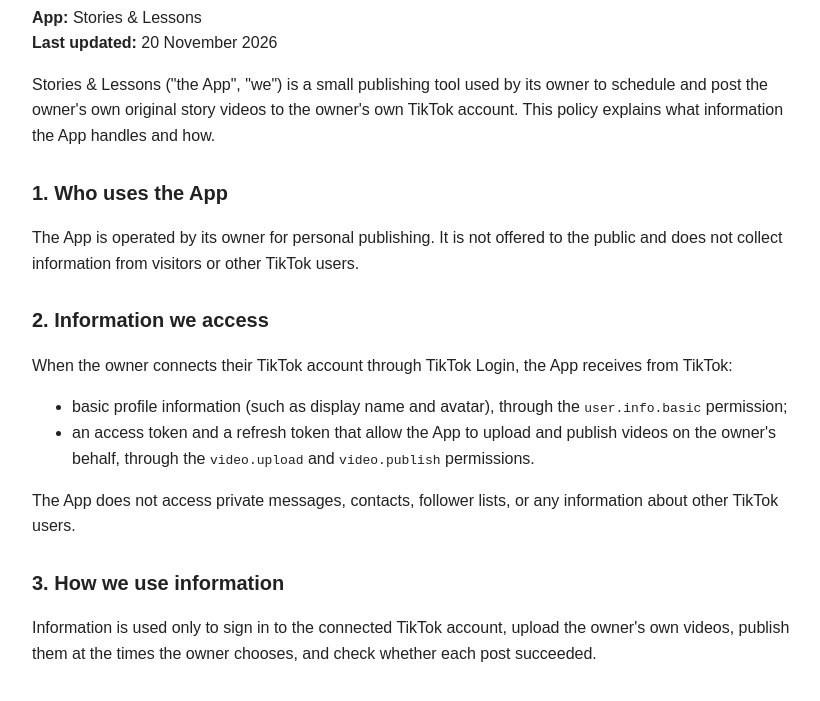
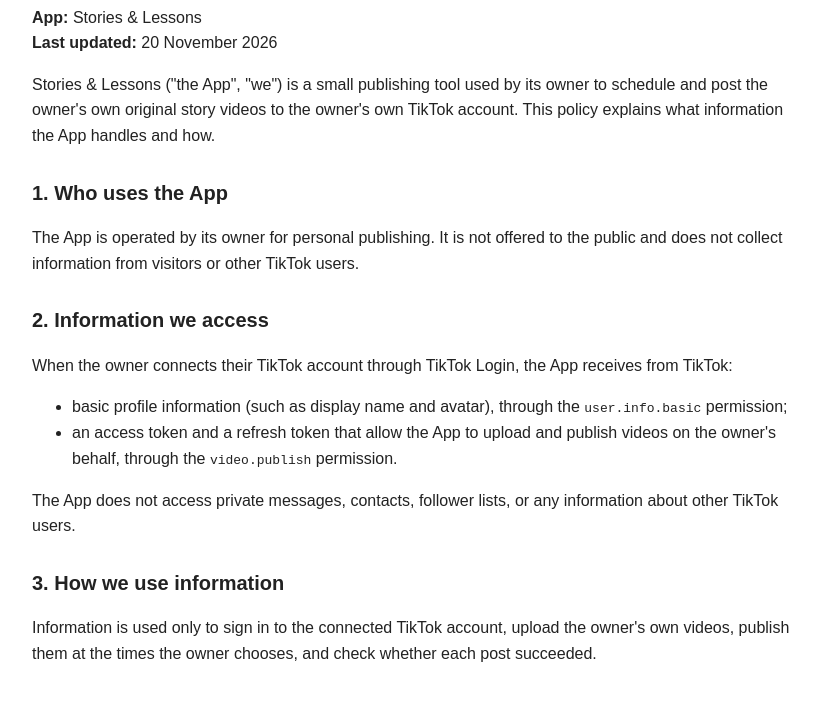
Before and after one commit to Airfohsah/stories-lessons, a plain HTML site: page privacy_policy.html in a window 1280 px wide. Shown: the part 99-800 px from the top of the page, without its empty margins (228-1048 px from the left). Drawn offline with Linux system fonts and the light colour scheme.

Commit message:
Privacy policy: match requested permissions
Co-Authored-By: Claude Sonnet 5.5 <noreply@anthropic.com>

```diff
--- a/privacy_policy.html
+++ b/privacy_policy.html
@@ -15,7 +15,7 @@
 <p>When the owner connects their TikTok account through TikTok Login, the App receives from TikTok:</p>
 <ul>
 <li>basic profile information (such as display name and avatar), through the <code>user.info.basic</code> permission;</li>
-<li>an access token and a refresh token that allow the App to upload and publish videos on the owner's behalf, through the <code>video.upload</code> and <code>video.publish</code> permissions.</li>
+<li>an access token and a refresh token that allow the App to upload and publish videos on the owner's behalf, through the <code>video.publish</code> permission.</li>
 </ul>
 <p>The App does not access private messages, contacts, follower lists, or any information about other TikTok users.</p>
 
```
